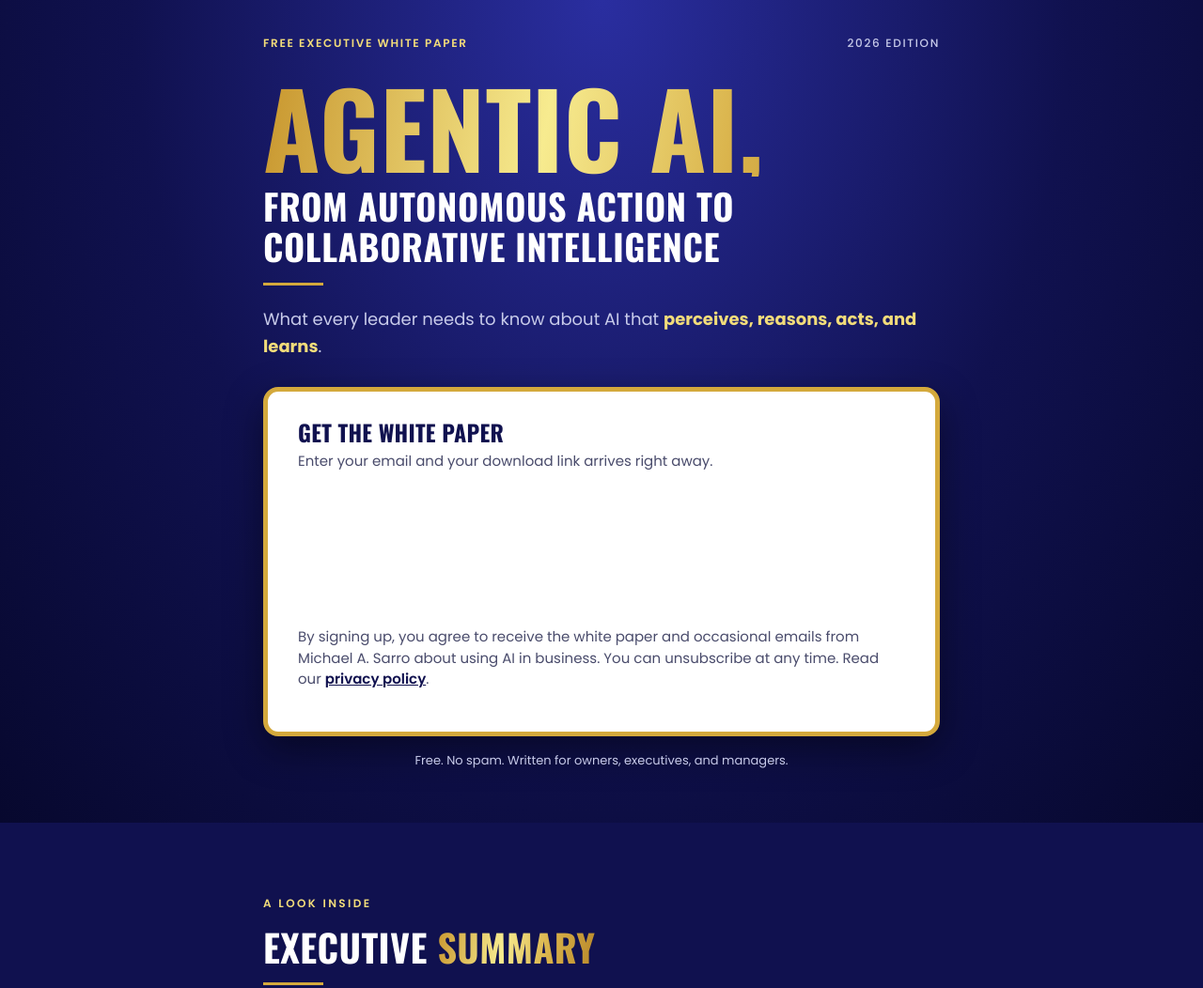
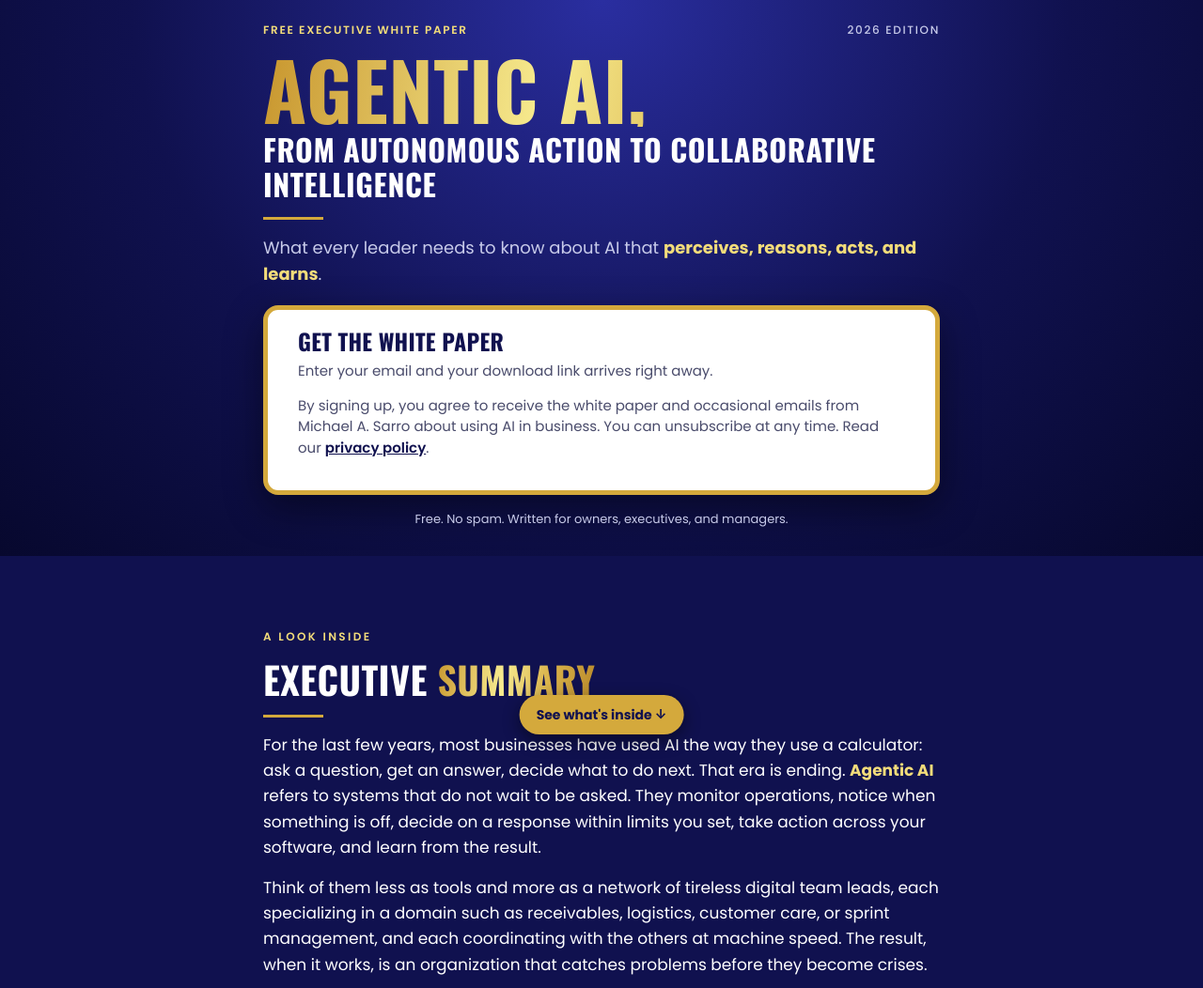
Before and after one commit to Ai-For-Business-Success/aiforbusinesssuccess-site, a plain HTML site: page whitepaper/index.html in a window 1280 px wide. Shown: the top 1052 px of the page at 94% size. Drawn offline with Linux system fonts and the light colour scheme.

Commit message:
Update author photo, tighten hero spacing, add scroll hint and button text

```diff
--- a/assets/css/site.css
+++ b/assets/css/site.css
@@ -32,21 +32,21 @@ h1,h2,h3{font-family:var(--display);font-weight:700;line-height:1.1;margin:0 0 1
 h1{font-size:clamp(34px,9vw,60px)}
 h2{font-size:clamp(28px,7vw,40px)}
 h3{font-size:20px}
-.rule{width:64px;height:3px;background:var(--gold);border:0;margin:0 0 22px}
-.lead{font-size:18px;color:var(--muted);margin:0 0 28px}
+.rule{width:64px;height:3px;background:var(--gold);border:0;margin:0 0 16px}
+.lead{font-size:18px;color:var(--muted);margin:0 0 18px}
 
 /* hero */
-.hero{padding:36px 0 56px;text-align:left}
-.topbar{display:flex;align-items:center;justify-content:space-between;padding:0 0 28px;font-size:12px;letter-spacing:.14em;text-transform:uppercase;color:var(--gold-light);font-weight:600}
+.hero{padding:22px 0 28px;text-align:left}
+.topbar{display:flex;align-items:center;justify-content:space-between;padding:0 0 14px;font-size:12px;letter-spacing:.14em;text-transform:uppercase;color:var(--gold-light);font-weight:600}
 .topbar span:last-child{color:var(--muted);font-weight:500}
-.hero h1 .big{display:block;font-size:clamp(56px,17vw,110px);line-height:.95;margin-bottom:10px}
-.hero h1 .rest{display:block;font-size:clamp(24px,6.4vw,38px);line-height:1.15;color:var(--white)}
+.hero h1 .big{display:block;font-size:clamp(48px,13vw,84px);line-height:.95;margin-bottom:6px}
+.hero h1 .rest{display:block;font-size:clamp(22px,5.6vw,32px);line-height:1.15;color:var(--white)}
 
 /* form card */
-.form-card{background:var(--white);color:var(--ink);border-radius:16px;padding:24px 20px;margin-top:8px;box-shadow:0 14px 40px rgba(0,0,0,.45);border:5px solid var(--gold)}
+.form-card{background:var(--white);color:var(--ink);border-radius:16px;padding:16px 20px;margin-top:4px;box-shadow:0 14px 40px rgba(0,0,0,.45);border:5px solid var(--gold)}
 .form-card h2{color:var(--navy);font-size:24px;margin-bottom:6px}
 .form-card p{margin:0 0 14px;color:#4A4C6C;font-size:15px}
-.form-embed{min-height:150px}
+.form-embed{min-height:0}
 .consent{font-size:12.5px;line-height:1.5;color:#5A5C78;margin:14px 0 0}
 .consent a{color:var(--navy);font-weight:600}
 .fallback{font-size:13px;margin:12px 0 0;color:#5A5C78}
@@ -116,5 +116,5 @@ footer a{color:var(--gold-light)}
   .book{flex-direction:row;gap:48px;align-items:center}
   .book img{width:250px}
   .chips{grid-template-columns:1fr 1fr}
-  .form-card{padding:30px 32px}
+  .form-card{padding:20px 32px}
 }
--- a/whitepaper/index.html
+++ b/whitepaper/index.html
@@ -44,8 +44,7 @@
 
       <p class="consent">By signing up, you agree to receive the white paper and occasional emails from Michael A. Sarro about using AI in business. You can unsubscribe at any time. Read our <a href="/privacy/">privacy policy</a>.</p>
     </div>
-    <p class="trust">Free. No spam. Written for owners, executives, and managers.</p>
-  </div>
+    <p class="trust">Free. No spam. Written for owners, executives, and managers.</p>  </div>
 </header>
 
 <!-- 3. PREVIEW -->
@@ -75,7 +74,7 @@
       <li><strong>Small businesses can win here too.</strong> I built and run a full software product as a one-person company with AI as my engineering partner. Section 06 shows how.</li>
     </ol>
     <p class="note">That is the summary. The full paper has the detail, the diagrams, and the tools.</p>
-    <p style="margin-top:22px"><a class="btn block" href="#get-it">Send me the white paper</a></p>
+    <p style="margin-top:22px"><a class="btn block" href="#get-it">Get the white paper now</a></p>
   </div>
 </section>
 
@@ -144,5 +143,15 @@
     <p><a href="/privacy/">Privacy policy</a></p>
   </div>
 </footer>
+
+<!-- Scroll hint: floats at the bottom of the screen until the visitor starts scrolling -->
+<a id="scrollhint" href="#preview" style="position:fixed;left:50%;bottom:18px;transform:translateX(-50%);z-index:50;background:#D4A93C;color:#10114F;font-weight:700;font-size:14px;padding:10px 18px;border-radius:999px;text-decoration:none;box-shadow:0 6px 18px rgba(0,0,0,.45);transition:opacity .25s;white-space:nowrap">See what's inside &darr;</a>
+<script>
+(function(){
+  var h=document.getElementById("scrollhint"); if(!h) return;
+  function u(){ var s=window.scrollY>60; h.style.opacity=s?"0":"1"; h.style.pointerEvents=s?"none":"auto"; }
+  window.addEventListener("scroll",u,{passive:true}); u();
+})();
+</script>
 </body>
 </html>
```
Also changed, not shown: assets/img/mike.jpg.
